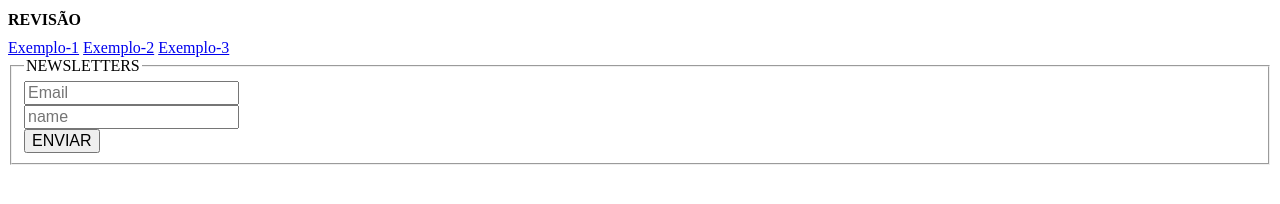
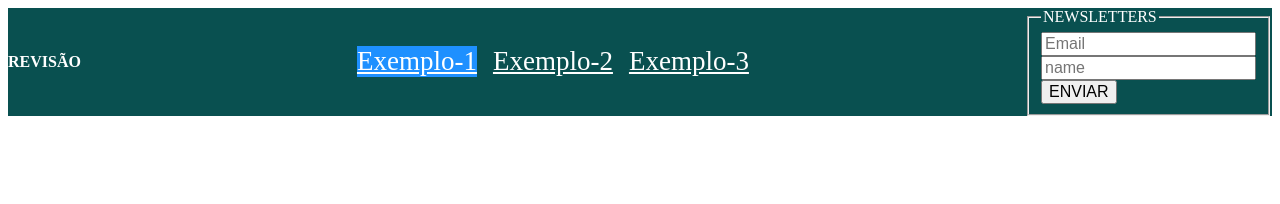
Before and after one commit to 1TDSS-2022/revisao-ps, a plain HTML site: page index.html in a window 1280 px wide. Drawn offline with Linux system fonts and the light colour scheme.

Commit message:
revisão 25052022 C

```diff
--- a/css/style.css
+++ b/css/style.css
@@ -6,3 +6,34 @@
 
 
 }
+
+.cabecalho{
+    display: flex;
+    background-color: #095050;
+    color: #fff;
+    justify-content: space-between;
+    align-items: center;
+}
+
+
+.menu{
+    display: flex;
+    column-gap: normal;
+    gap: 1rem;
+
+}
+
+.menu > a{
+    text-decoration: nome;
+    font-size: 1.688rem;
+    color: #fff;
+    pad: 2.5rem 0;
+}
+.menu > a:hover{
+     background-color: brown;;
+}
+
+.active{
+    background-color: dodgerblue;
+
+}
--- a/index.html
+++ b/index.html
@@ -12,16 +12,18 @@
 
         <div class ="container">
 
-        <header>
-            <h1> REVISÃO</h1>
+        <header class="cabecalho">
 
-            <nav>
-               <nav>
-                   <a href="#">Exemplo-1</a>
+            <h1 class="titulo"> REVISÃO</h1>
+
+            <nav class="menu">
+                   <a href="#" class="active">Exemplo-1</a>
+
                    <a href="#">Exemplo-2</a>
+
                    <a href="#">Exemplo-3</a>
             </nav>
-                <form action="index.html" method="get">
+                <form class="cadastro" action="index.html" method="get">
 
                     <fieldset>
 
```
